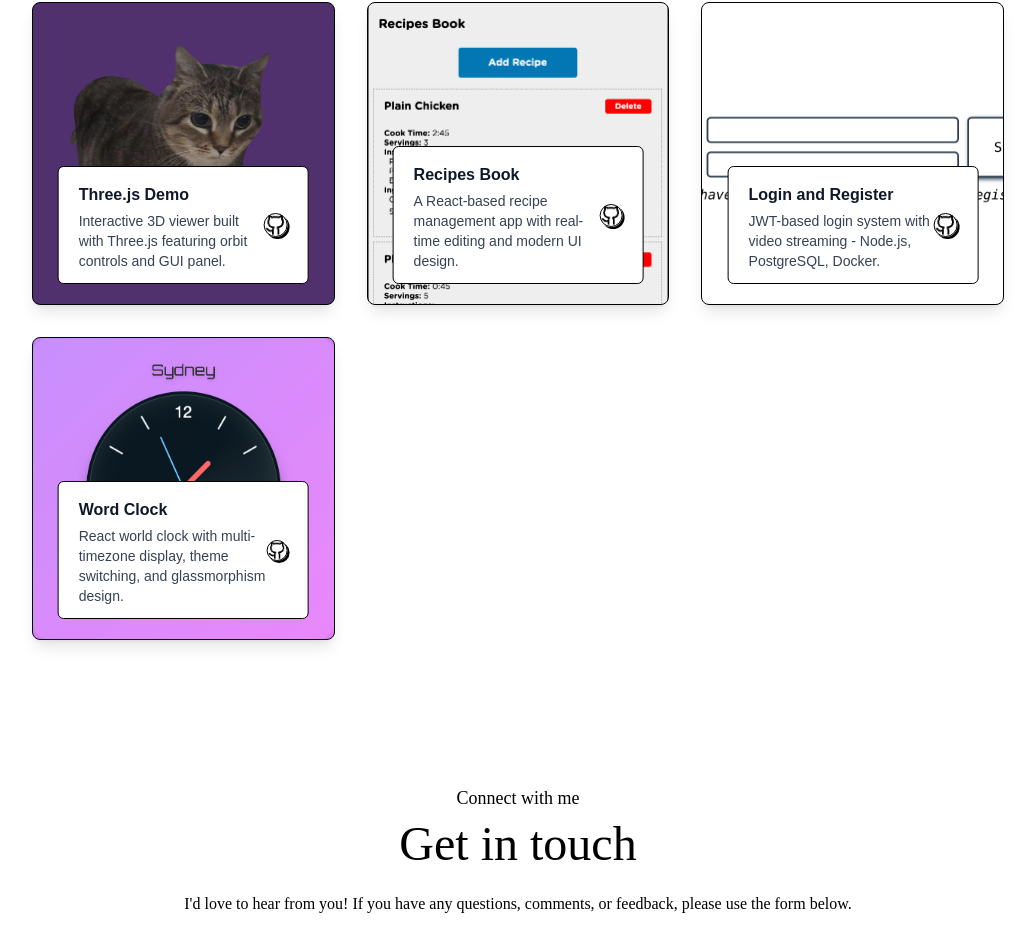
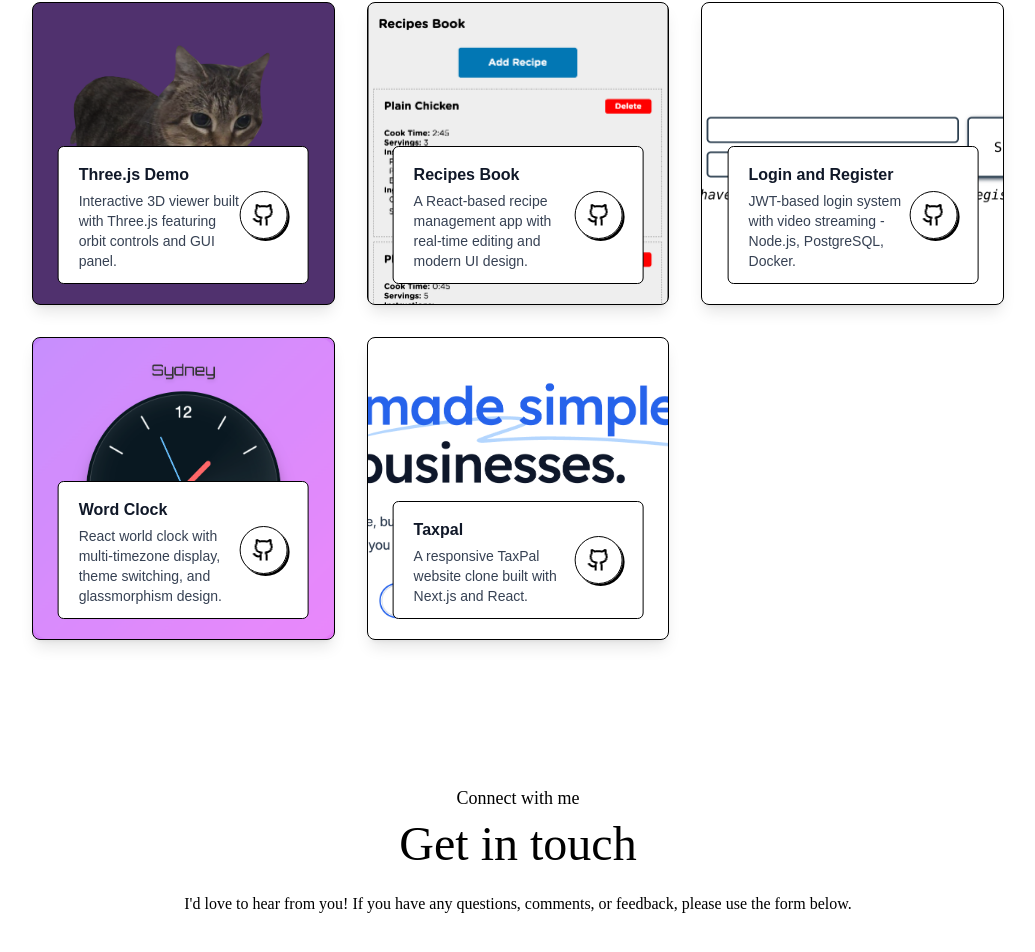
Before and after one commit to shuttle666/My-Profile, a Next.js app: page / in a window 1280 px wide. Shown: the part 3898-4850 px from the top of the page, without its empty margins (122-1157 px from the left). Built offline with nearby package versions, Linux system fonts and the light colour scheme; a web font is replaced by a local one.

Commit message:
Update more project.

```diff
--- a/assets/assets.js
+++ b/assets/assets.js
@@ -188,6 +188,16 @@ export const workData = [
         link: 'https://github.com/shuttle666/World-clock',
 
     },
+    {
+        title: 'Taxpal',
+        description: 'A responsive TaxPal website clone built with Next.js and React.',
+        bgImage: '/taxpal.png',
+        technologies: [
+            { icon: assets.react, name: 'React' },
+        ],
+        link: 'https://taxpal-app-ewa8l4-b515fe-13-54-49-177.traefik.me',
+
+    },
     // {
     //     title: 'UI/UX designing',
     //     description: 'UI/UX Design',
--- a/components/Work.jsx
+++ b/components/Work.jsx
@@ -1,9 +1,11 @@
 import { assets, workData, internshipData } from '@/assets/assets'
 import Image from 'next/image'
-import React from 'react'
+import React, { useState } from 'react'
 import { motion } from "motion/react"
 
 const Work = ({isDarkMode}) => {
+  const [hoveredProject, setHoveredProject] = useState(null);
+
   return (
     <motion.div
     initial={{ opacity: 0 }}
@@ -140,20 +142,39 @@ const Work = ({isDarkMode}) => {
                         <h2 className='font-semibold text-gray-900 dark:text-white'>{project.title}</h2>
                         <p className='text-sm text-gray-700 dark:text-gray-300'>{project.description}</p>
                     </div>
+                    <div
+                      className='relative'
+                      onMouseEnter={() => setHoveredProject(index)}
+                      onMouseLeave={() => setHoveredProject(null)}
+                    >
                         <a
                           href={project.link}
                           target="_blank"
                           rel="noopener noreferrer"
-                      className='border rounded-full border-black dark:border-white w-15 aspect-square flex items-center justify-center shadow-[2px_2px_0_#000] dark:shadow-[2px_2px_0_#fff] group-hover:bg-lime-300 transition hover:scale-110'
+                          className='border rounded-full border-black dark:border-white flex-shrink-0 w-12 h-12 flex items-center justify-center shadow-[2px_2px_0_#000] dark:shadow-[2px_2px_0_#fff] group-hover:bg-lime-300 transition-all duration-300 hover:scale-110 relative z-10'
                         >
                             <Image
                               src={isDarkMode ? assets.github_dark : assets.github}
                               alt='GitHub link'
-                          className='w-6'
-                          width={20}
-                          height={20}
+                              className='w-6 h-6'
+                              width={24}
+                              height={24}
                             />
                         </a>
+
+                        {/* 即时显示的提示 */}
+                        {hoveredProject === index && (
+                          <motion.div
+                            initial={{ opacity: 0, y: 10, scale: 0.8 }}
+                            animate={{ opacity: 1, y: 0, scale: 1 }}
+                            exit={{ opacity: 0, y: 10, scale: 0.8 }}
+                            transition={{ duration: 0.2 }}
+                            className='absolute bottom-full left-1/2 transform -translate-x-1/2 mb-3 px-3 py-2 bg-gray-900 dark:bg-gray-100 text-white dark:text-gray-900 text-sm rounded-lg whitespace-nowrap z-20 shadow-lg font-medium'
+                          >
+                            Click to view on GitHub.
+                          </motion.div>
+                        )}
+                    </div>
                 </div>
             </motion.div>
         ))}
```
Also changed, not shown: public/taxpal.png (added). Lines whose indentation alone changed are shown as unchanged.
